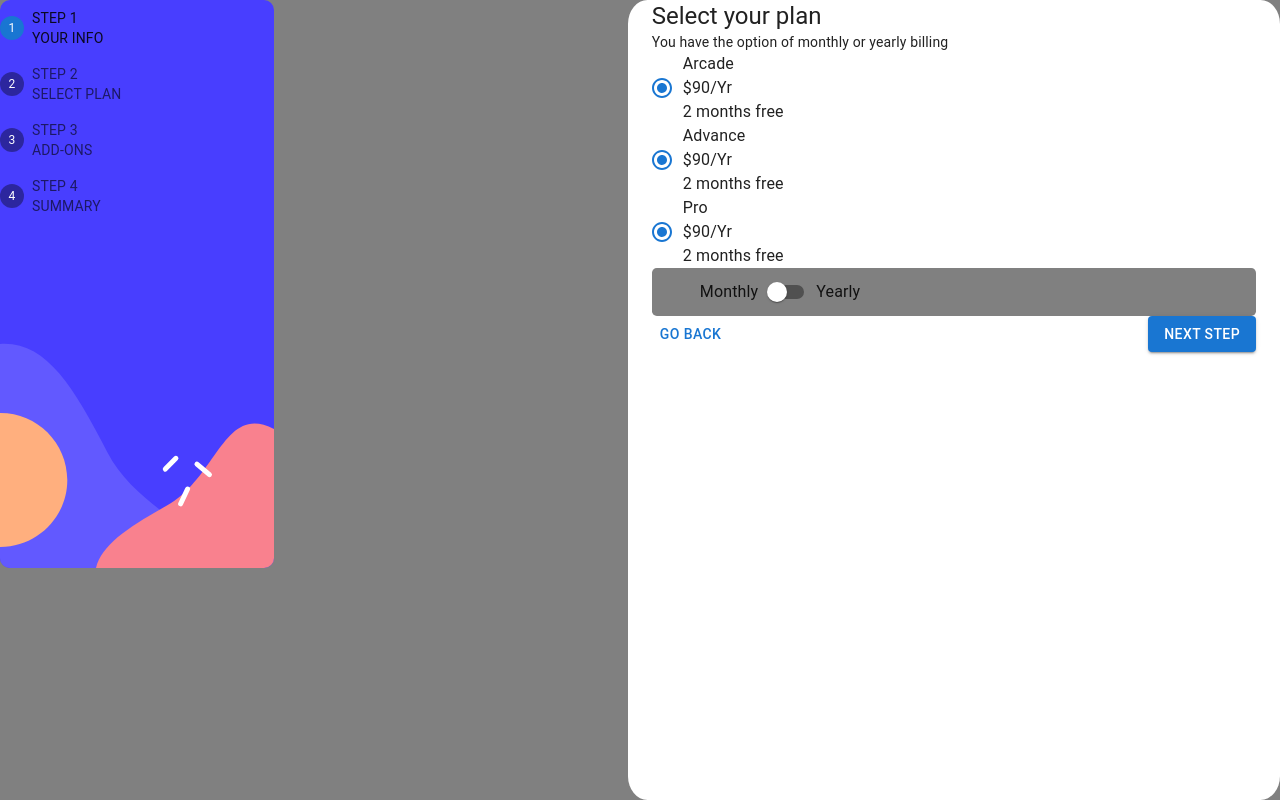
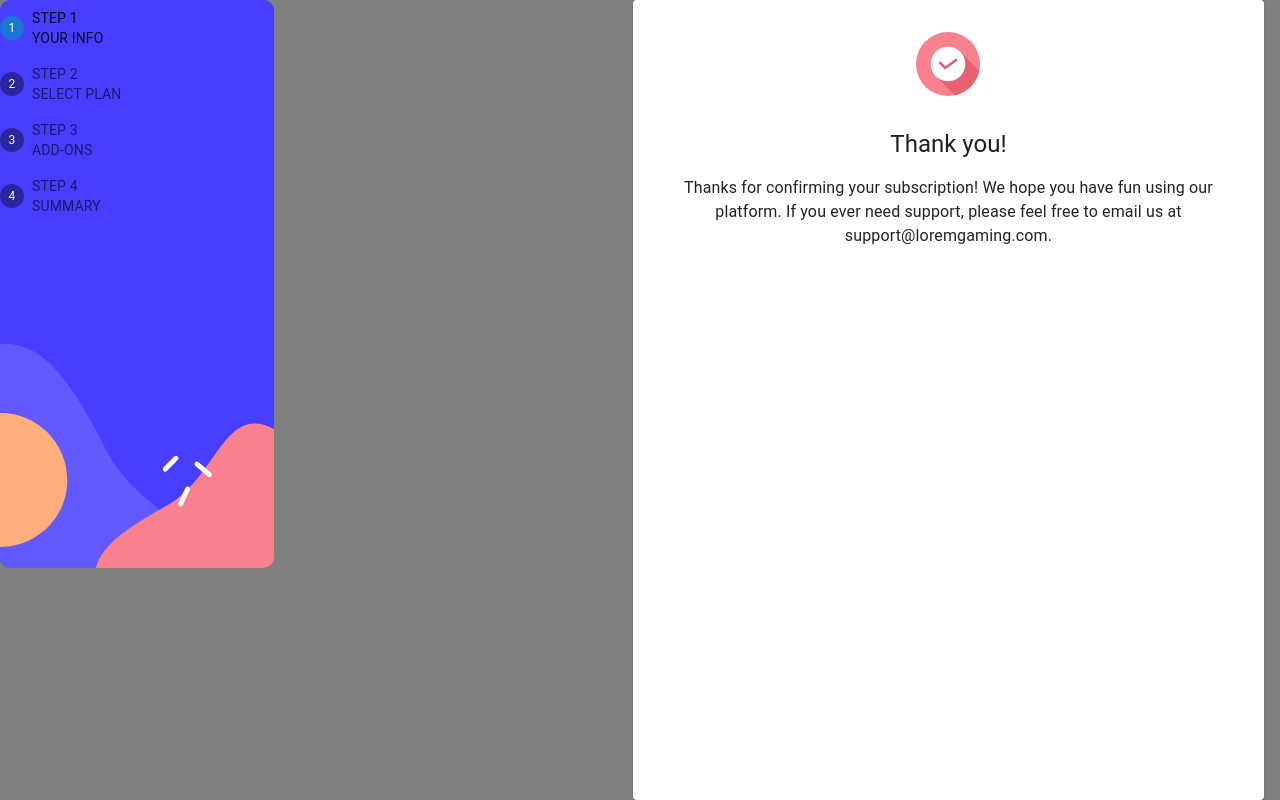
Before and after one commit to Samwelomwenga/multi-step-form, a React (Vite) app: page / in a window 1280 px wide. Built offline with nearby package versions, Linux system fonts and the light colour scheme.

Commit message:
feat: add ThankYouStep
Introduce the ThankYouStep to give feedback after form is submmit

```diff
--- a/src/app/App.tsx
+++ b/src/app/App.tsx
@@ -1,7 +1,8 @@
 import {CssBaseline} from '@mui/material'
+import ThankYouStep from '../steps/ThankYouStep'
 // import PersonalInfo from '../features/personalInfo/PersonalInfo'
 // import PickAddOns from '../features/PickAddOns/PickAddOns'
-import SelectPlan from '../features/selectPlan/selectPlan'
+// import SelectPlan from '../features/selectPlan/SelectPlan'
 function App() {
 
   return (
@@ -11,7 +12,8 @@ function App() {
 {/* <BackButton/> */}
 {/* <PersonalInfo/> */}
 {/* <PickAddOns/> */}
-<SelectPlan/>
+{/* <SelectPlan/> */}
+<ThankYouStep/>
     </>
   )
 }
--- /dev/null
+++ b/src/componets/ThankYou.tsx
@@ -0,0 +1,23 @@
+import {Card,CardContent,CardMedia,Typography,Stack} from '@mui/material'
+import iconThankYou from '../assets/images/icon-thank-you.svg'
+const ThankYou:React.FC = () => {
+  return (
+    <Card sx={{placeItems:"center",textAlign:"center",mx:"1rem",py:"2rem",px:"1rem"}}>
+        <Stack sx={{my:"auto"}}>
+        <CardMedia component='img' sx={{maxWidth:"4rem",mx:"auto"}} image={iconThankYou} alt='Thank You Icon'/>
+        <CardContent>
+            <Typography component='h3' variant='h5' sx={{my:"1rem"}}> Thank you! </Typography>
+            <Typography paragraph>
+            Thanks for confirming your subscription!
+            We hope you have fun using our
+            platform. If you ever need support,
+             please feel free to email us at
+              support@loremgaming.com.
+            </Typography>
+        </CardContent>
+        </Stack>
+    </Card>
+  )
+}
+
+export default ThankYou
--- a/src/features/selectPlan/SelectPlan.tsx
+++ b/src/features/selectPlan/SelectPlan.tsx
@@ -13,8 +13,14 @@ import ProIcon from "../../assets/images/icon-pro.svg";
 
 import Header from "../header/Header";
 import { BackButton,NextButton } from "../../componets/Button";
-const SelectPlan = () => {
-  const plans = [
+import React from "react";
+
+interface plansInterface {
+  name:"Arcade"|"Advance"|"Pro"
+  image:string
+}
+const SelectPlan:React.FC = () => {
+  const plans:plansInterface[] = [
     {
       name: "Arcade",
       image: ArcadeIcon,
@@ -31,22 +37,24 @@ const SelectPlan = () => {
   return (
     <Stack component="main"  direction={{md:"row"}}sx={{bgcolor:'grey'}}>
       <Header />
-      <Stack component="section" sx={{bgcolor:"white", marginX:'auto',px:"1.5rem",borderRadius:"3%",width:'100%'}}>
-        <Typography component="h2" variant="h5">
+      <Stack component="section" sx={{bgcolor:"white", marginX:'auto',px:"1.5rem",borderRadius:"3%",width:{
+        md:'100%'
+      }}}>
+        <Typography component="h2" variant="h5"  sx={{pt:'1.5rem'}}>
           Select your plan
         </Typography>
-        <Typography component="p" variant="body2">
+        <Typography component="p" variant="body2" sx={{py:'1rem'}}>
           You have the option of monthly or yearly billing
         </Typography>
         <form noValidate autoComplete="off">
-          <RadioGroup>
+          <RadioGroup  sx={{gap:"1rem",alignItems:"center",mb:"1.3rem"}}>
             {plans.map((plan) => (
-              <FormControlLabel
+              <FormControlLabel key={plan.name}  sx={{border:"2px solid grey",p:".5rem", ml:".1rem",borderRadius:".3rem",width:"100%"}}
                 label={
                   <Stack>
-                    <Typography>{plan.name}</Typography>
-                    <Typography>$90/Yr</Typography>
-                    <Typography>2 months free</Typography>
+                    <Typography component='p' variant="body1">{plan.name}</Typography>
+                    <Typography component='p' variant="body2">$90/Yr</Typography>
+                    <Typography component='p' variant="body2">2 months free</Typography>
                   </Stack>
                 }
                 control={<Radio icon={plan.image} />}
--- /dev/null
+++ b/src/steps/ThankYouStep.tsx
@@ -0,0 +1,15 @@
+import {Stack} from '@mui/material'
+import ThankYou from '../componets/ThankYou'
+import Header from '../features/header/Header'
+
+
+const ThankYouStep:React.FC = () => {
+  return (
+    <Stack direction={{md:'row'}}  sx={{bgcolor:"grey", height:"100vh"}}>
+        <Header/>
+        <ThankYou/>
+    </Stack>
+  )
+}
+
+export default ThankYouStep
```
